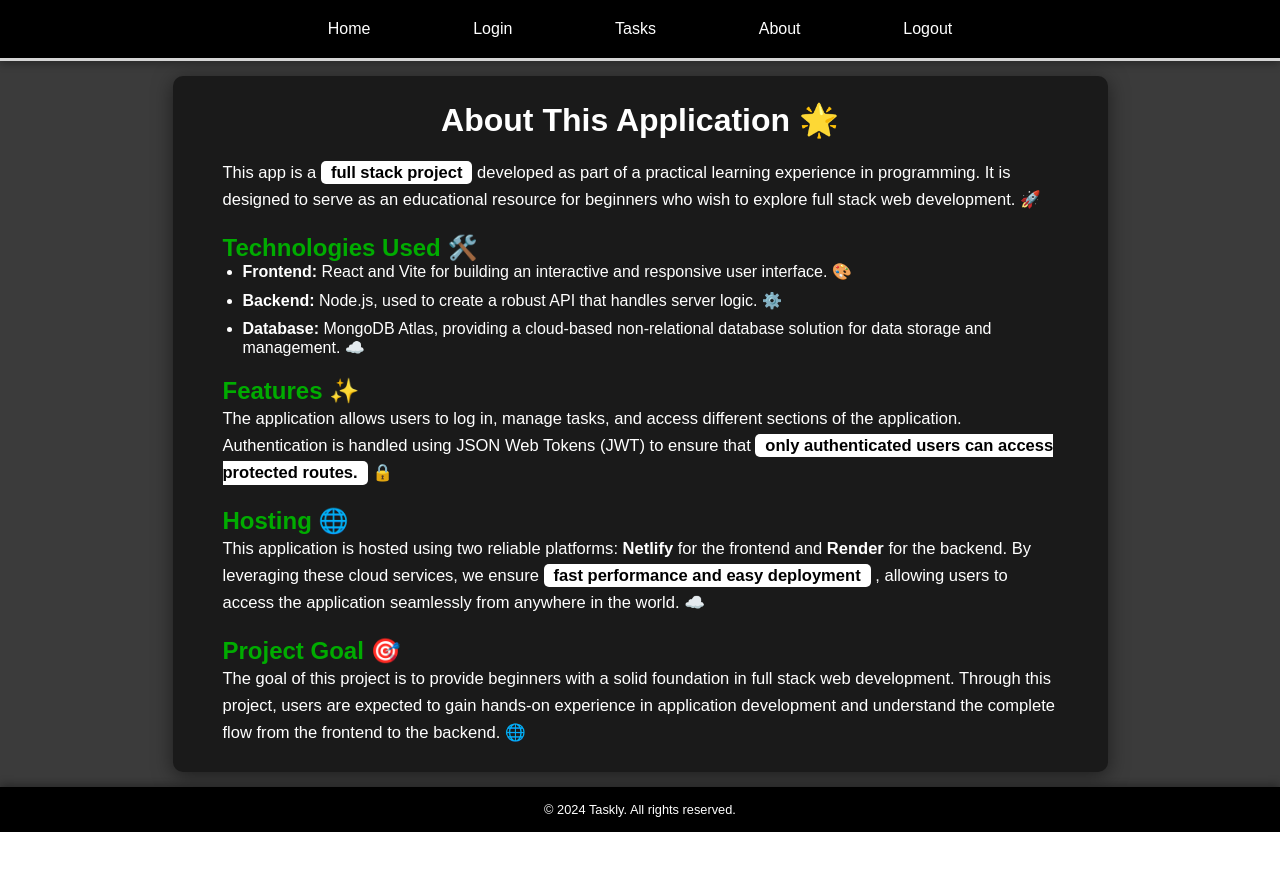
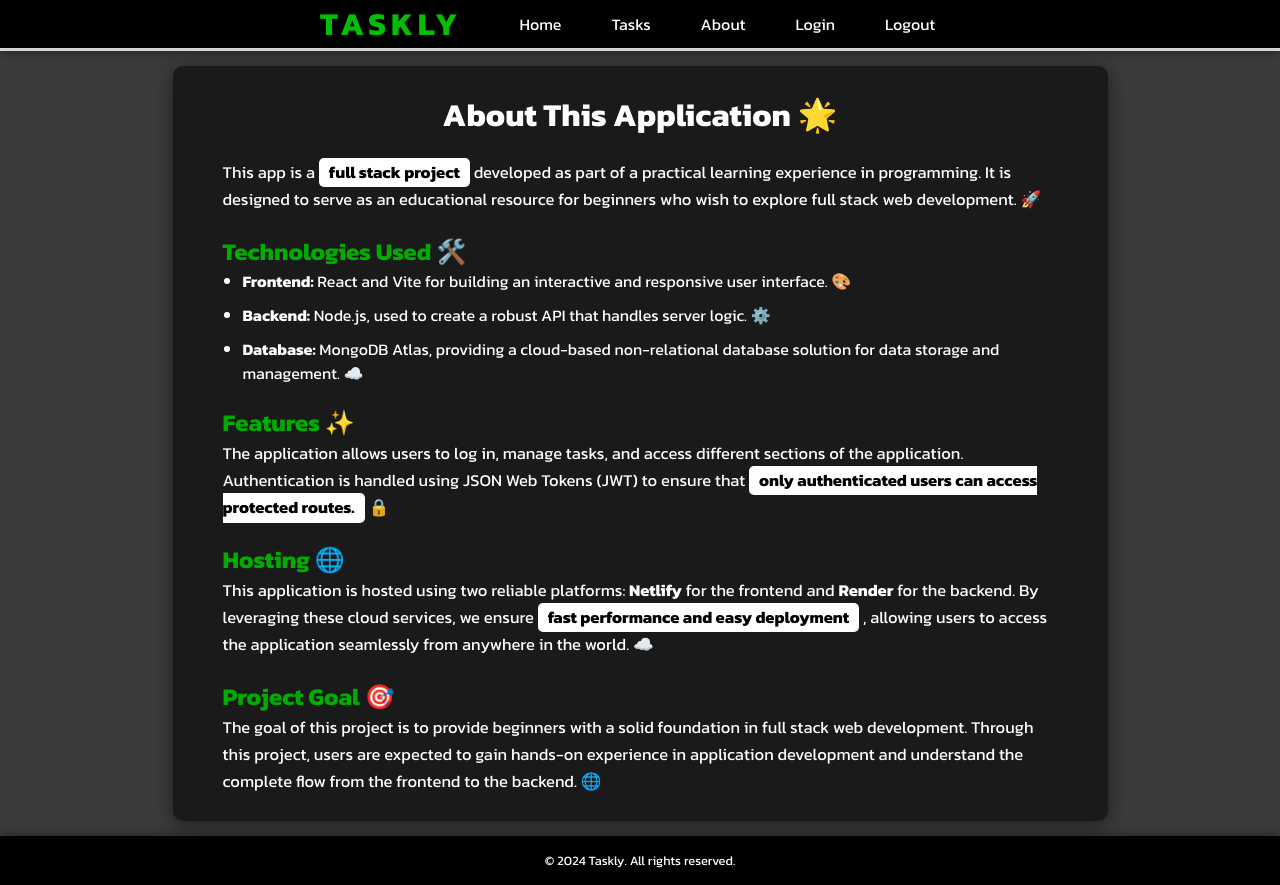
Before and after one commit to MiroslavMagerov/task-app, a React (Vite) app in the folder frontend/: page /about in a window 1280 px wide. Before the commit the page ends 832 px from the top, so only its background shows below. Built offline with nearby package versions, Linux system fonts and the light colour scheme.

Commit message:
Updated navbar style and default general font

```diff
--- a/frontend/index.html
+++ b/frontend/index.html
@@ -3,6 +3,10 @@
   <head>
     <meta charset="UTF-8" />
     <link rel="icon" type="image/png" href="./src/images/notepad-emoji.png" />
+    <link
+      href="https://fonts.googleapis.com/css2?family=Kanit:ital,wght@0,100;0,200;0,300;0,400;0,500;0,600;0,700;0,800;0,900;1,100;1,200;1,300;1,400;1,500;1,600;1,700;1,800;1,900&display=swap"
+      rel="stylesheet"
+    />
     <meta name="viewport" content="width=device-width, initial-scale=1.0" />
     <title>Full Stack Task App</title>
   </head>
--- a/frontend/src/components/Navbar.jsx
+++ b/frontend/src/components/Navbar.jsx
@@ -2,26 +2,28 @@ import { Link } from 'react-router-dom';
 import '../styles/navbar.css';
 
 export const Navbar = () => {
+  const handleTasksClick = (e) => {
+    if (!localStorage.getItem('token')) {
+      alert('You need to be logged in to be able to see the tasks page.');
+      e.preventDefault();
+    }
+  };
   const handleLogout = () => {
     localStorage.removeItem('token');
   };
 
-  const handleTasksClick = (e) => {
-    if (!localStorage.getItem('token')) {
-      alert('Por favor, inicia sesión para acceder a esta página.');
-      e.preventDefault();
-    }
-  };
-
   return (
     <nav>
+      <h1>TASKLY</h1>
+      <div className='links-div'>
         <Link to='/'>Home</Link>
-      <Link to='/login'>Login</Link>
         <Link to='/tasks' onClick={handleTasksClick}>
           Tasks
         </Link>
         <Link to='/about'>About</Link>
+        <Link to='/login'>Login</Link>
         <button onClick={handleLogout}>Logout</button>
+      </div>
     </nav>
   );
 };
--- a/frontend/src/styles/main.css
+++ b/frontend/src/styles/main.css
@@ -2,6 +2,7 @@
   box-sizing: border-box;
   margin: 0;
   padding: 0;
+  font-family: 'Kanit';
 }
 
 p {
--- a/frontend/src/styles/navbar.css
+++ b/frontend/src/styles/navbar.css
@@ -2,33 +2,47 @@ nav {
   width: 100%;
   top: 0;
   background-color: hsl(0, 0%, 0%);
-  padding: 10px 250px;
   display: flex;
-  justify-content: space-evenly;
+  justify-content: space-around;
   align-items: center;
   box-shadow: 0 3px 8px rgba(0, 0, 0, 0.3);
   position: sticky;
   z-index: 1000;
   border-bottom: 3.5px solid rgb(212, 212, 212);
+  padding: 0 25%;
+}
+
+nav h1 {
+  color: rgb(3, 190, 3);
+  letter-spacing: 5px;
+  font-size: 2em;
+  margin-right: 5%;
+}
+
+.links-div {
+  display: flex;
+  flex-flow: row nowrap;
+  justify-content: space-between;
 }
 
 nav a,
 nav button {
+  margin: 0 15px;
+  text-align: center;
   color: #ffffff;
   background-color: inherit;
   text-decoration: none;
-  padding: 10px 25px;
+  padding: 10px;
   border-radius: 5px;
   transition: background-color 0.45s ease, color 0.45s ease;
   display: inline-block;
   border: none;
   cursor: pointer;
-  font-size: 16px;
+  font-size: 1em;
   text-align: center;
 }
 
 nav a:hover,
 nav button:hover {
-  background-color: hsl(0, 0%, 100%);
-  color: black;
+  color: rgb(0, 201, 10);
 }
```
Lines whose indentation alone changed are shown as unchanged.
